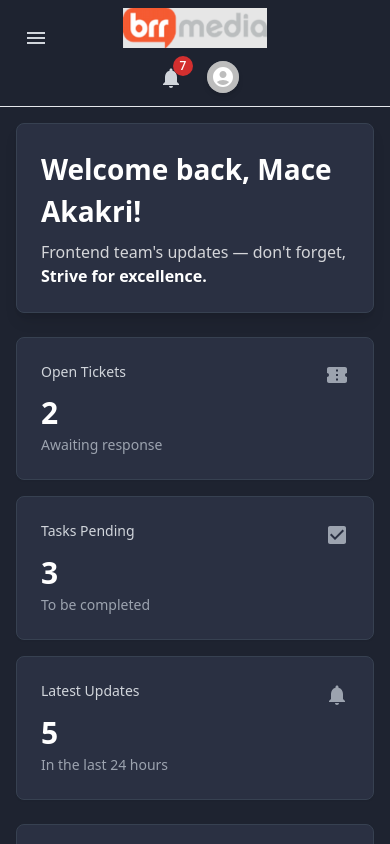
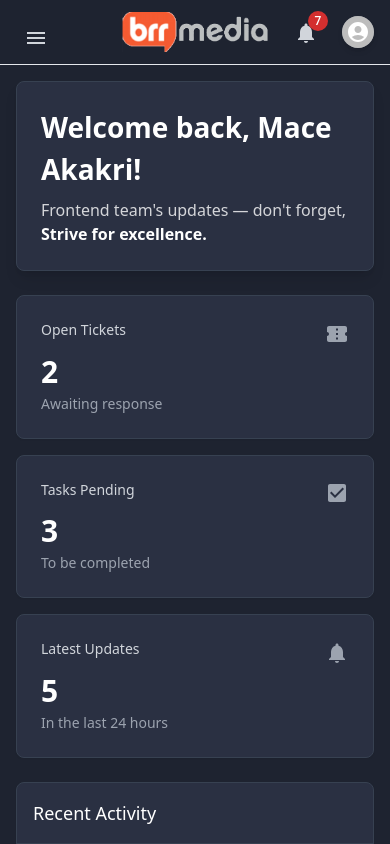
Before and after one commit to mace-akkari/BRR-Dashboard, a Next.js app: page / in a window 390 px wide. Built offline with nearby package versions, Linux system fonts and the light colour scheme.

Commit message:
style: fix header alignment

```diff
--- a/components/layout/header.tsx
+++ b/components/layout/header.tsx
@@ -72,35 +72,31 @@ export default function Header() {
     setAnchorEl(event.currentTarget);
   };
 
-  const handleClose = () => {
-    setAnchorEl(null);
-  };
+  const handleClose = () => setAnchorEl(null);
 
   const handleNotifClick = (event: React.MouseEvent<HTMLElement>) => {
     setNotifAnchorEl(event.currentTarget);
   };
 
-  const handleNotifClose = () => {
-    setNotifAnchorEl(null);
-  };
+  const handleNotifClose = () => setNotifAnchorEl(null);
 
   const notifOpen = Boolean(notifAnchorEl);
   const notifId = notifOpen ? "notifications-popover" : undefined;
 
   return (
     <header className="sticky top-0 z-30 w-full border-b bg-background px-4 sm:px-6">
-      <div className="flex flex-col sm:flex-row sm:items-center sm:justify-between h-auto sm:h-16 py-2 sm:py-0">
-        <div className="flex justify-center sm:justify-start mb-2 sm:mb-0">
+      <div className="relative flex items-center justify-between h-16 w-full">
+        <div className="absolute left-1/2 top-1/2 transform -translate-x-1/2 -translate-y-1/2 sm:static sm:transform-none">
           <Image
             src="/logo.png"
             alt="BRR Media Logo"
-            width={120}
+            width={140}
             height={40}
             className="h-10 w-auto object-contain"
             priority
           />
         </div>
-        <div className="flex justify-center sm:justify-end items-center gap-4">
+        <div className="flex items-center gap-4 ml-auto">
           <button
             className="relative rounded-full p-2 text-text-muted hover:bg-muted"
             aria-label="Notifications"
@@ -110,19 +106,26 @@ export default function Header() {
               <NotificationsIcon />
             </Badge>
           </button>
+
+          <button
+            onClick={handleMenu}
+            className="flex h-8 w-8 items-center justify-center rounded-full bg-muted text-text hover:bg-border border border-white/20 shadow-md"
+            aria-label="User menu"
+          >
+            <Avatar sx={{ width: 32, height: 32 }}>
+              <AccountCircle />
+            </Avatar>
+          </button>
+        </div>
+      </div>
+
       <Popover
         id={notifId}
         open={notifOpen}
         anchorEl={notifAnchorEl}
         onClose={handleNotifClose}
-            anchorOrigin={{
-              vertical: "bottom",
-              horizontal: "center",
-            }}
-            transformOrigin={{
-              vertical: "top",
-              horizontal: "center",
-            }}
+        anchorOrigin={{ vertical: "bottom", horizontal: "center" }}
+        transformOrigin={{ vertical: "top", horizontal: "center" }}
         slotProps={{
           paper: {
             sx: {
@@ -146,37 +149,22 @@ export default function Header() {
           </Typography>
         </div>
         <Divider sx={{ borderColor: "rgba(255, 255, 255, 0.1)", mb: 1 }} />
-
         <List disablePadding>
-              {notifications.map((notification) => (
+          {notifications.map((n) => (
             <ListItem
-                  key={notification.id}
+              key={n.id}
               disableGutters
               className="px-4 py-2 transition-colors duration-150 rounded-md hover:bg-muted cursor-pointer"
             >
               <div>
-                    <p className="text-sm font-medium text-text">
-                      {notification.title}
-                    </p>
-                    <p className="text-xs text-text-muted">
-                      {notification.detail}
-                    </p>
+                <p className="text-sm font-medium text-text">{n.title}</p>
+                <p className="text-xs text-text-muted">{n.detail}</p>
               </div>
             </ListItem>
           ))}
         </List>
       </Popover>
-          <button
-            onClick={handleMenu}
-            className="flex h-8 w-8 items-center justify-center rounded-full bg-muted text-text hover:bg-border border border-white/20 shadow-md"
-            aria-label="User menu"
-          >
-            <Avatar sx={{ width: 32, height: 32 }}>
-              <AccountCircle />
-            </Avatar>
-          </button>
-        </div>
-      </div>
+
       <Menu
         id="menu-appbar"
         anchorEl={anchorEl}
```
Also changed, not shown: public/logo.png. Lines whose indentation alone changed are shown as unchanged.
